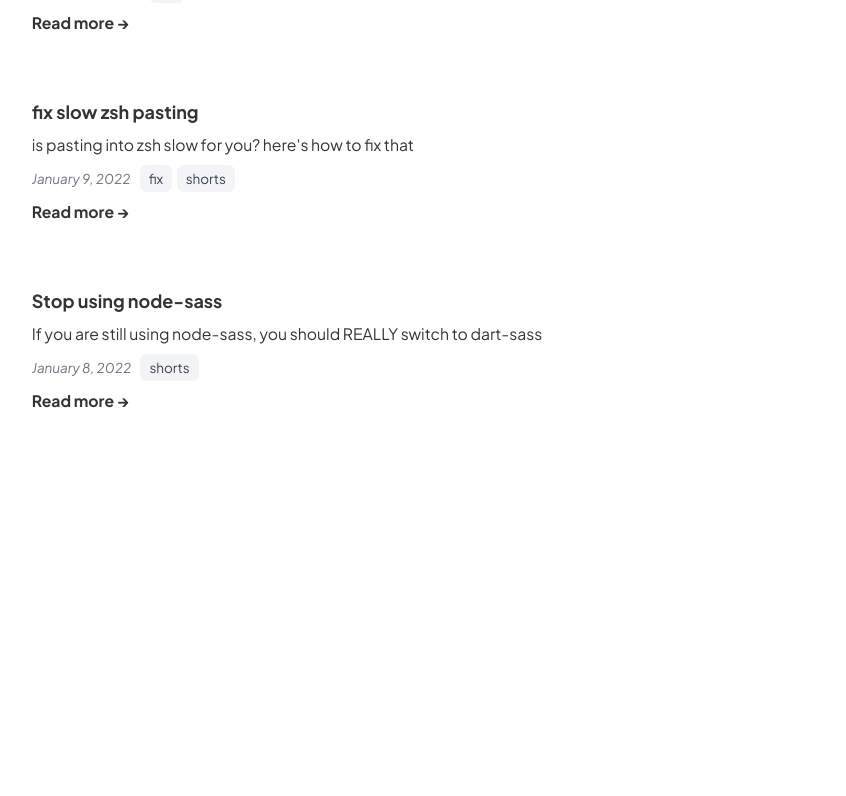
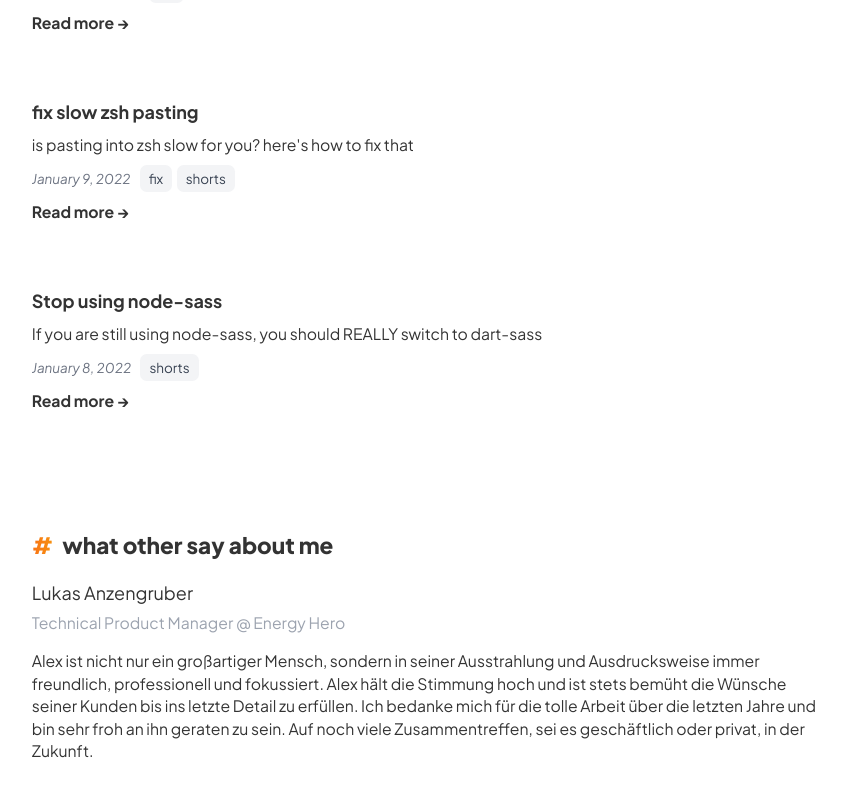
Before and after one commit to kitsunekyo/mostviertel.tech, a Next.js app: page / in a window 1280 px wide. Shown: the part 1082-1878 px from the top of the page, without its empty margins (213-1059 px from the left). Before the commit the page ends 1567 px from the top, so only its background shows below. Built offline with nearby package versions, Linux system fonts and the light colour scheme.

Commit message:
add testimonials

```diff
--- a/src/pages/index.js
+++ b/src/pages/index.js
@@ -7,6 +7,44 @@ import { PostList } from "src/components/PostList";
 
 import { useCheatcode } from "src/hooks/useCheatcode";
 import Image from "next/image";
+
+const testimonials = [
+  {
+    name: "Lukas Anzengruber",
+    role: "Technical Product Manager @ Energy Hero",
+    text: "Alex ist nicht nur ein großartiger Mensch, sondern in seiner Ausstrahlung und Ausdrucksweise immer freundlich, professionell und fokussiert. Alex hält die Stimmung hoch und ist stets bemüht die Wünsche seiner Kunden bis ins letzte Detail zu erfüllen. Ich bedanke mich für die tolle Arbeit über die letzten Jahre und bin sehr froh an ihn geraten zu sein. Auf noch viele Zusammentreffen, sei es geschäftlich oder privat, in der Zukunft.",
+  },
+  {
+    name: "Bernhard Wytek",
+    role: "Product Manager SaaS @ ap24/willhaben",
+    text: "Alex hat eine unglaublich tiefes Verständnis von Webentwicklung. Die Kombination aus Wissen im Bereich Bundling/Frameworks, wie man Enterprise Projekte aufzieht und eine sehr hohe Affinität für User Interfaces und Animationen hat die Arbeit mit Alex sehr lehrreich und fruchtbar gemacht. Jedes Projekt mit ihm lief unglaublich toll und auch Monate nach unserer Zusammenarbeit spricht man noch positiv von den Projekterfolgen die wir gemeinsam erreichen konnten.",
+  },
+  {
+    name: "Kenny Hall",
+    role: "Senior Frontend Developer",
+    text: "I met Alex through a Babel.js slack community. I had ask a question and he jump in to answer my question. Alex went above and beyond to help me out. I'm extremely grateful for him, as he helped me get something I've been working on for a few weeks sorted out in about 2 hours. He had no real reason aside from being kind and giving back time to the greater dev community. It's developers like him that empower others to be successful, cheers to Alex!!",
+  },
+  {
+    name: "Michael E. Jurkovic",
+    role: "Senior Project Manager @ IKARUS Security Software GmbH",
+    text: "Die Zusammenarbeit mit Alex in einen gemeinsamen Projekt war äußerst professionell, konstruktiv und hat dank seiner offenen Art auch sehr viel Spaß gemacht und eine tolle Stimmung in die Projektarbeit gebracht. Durch sein fundiertes Know-how, vor allem im Bereich der Frontend-Entwicklung, haben wir eine maßgeschneiderte Lösung für unseren Auftraggeber geschaffen. Ich habe die Zusammenarbeit sehr zu schätzen gewusst und würde mich auf eine Zusammenarbeit mit ihm jederzeit wieder freuen.",
+  },
+  {
+    name: "Amela Bajric",
+    role: "Content Marketing Manager @ Canva",
+    text: "I've worked with Alex for over a year now and I am amazed by how he is not just great at his job but also at consistently learning other tasks even when the time is tight. He's also been a great teacher to me and inspires me to learn more about technology. We all here rely heavily on his work and he's become our go-to person when it comes to finding quick and effective web technology solutions. I am more than happy to recommend Alex not only for his excellent work but also for him being a person that can easily fit into any team, small or big.",
+  },
+  {
+    name: "Dominik Gocumyan",
+    role: "Selbstständiger Texter / Werbeagentur",
+    text: "Alexander Spieslechner ist ein sehr verlässlicher, professioneller und sympathischer Arbeitskollege. Es macht Spaß, mit ihm zusammenzuarbeiten und seine Fachkenntnisse in fast allen Bereichen des Online Marketings sind mehr als hilfreich, wenn es um die positiven Erledigung von Aufträgen geht!",
+  },
+  {
+    name: "Andreas Jansch",
+    role: "Marketing Manager @ Funstage",
+    text: "Alexander is an amazing person to work with. We used to be colleagues in the same company, but also worked on a lot of other projects together. His knowledge is impressive on so many levels and in so many areas. There is no problem he can't solve.",
+  },
+];
 
 export default function Home({ recentPosts }) {
   useCheatcode();
@@ -139,6 +177,40 @@ export default function Home({ recentPosts }) {
           </div>
         </div>
       </section>
+
+      <section className="py-10 px-6">
+        <div className="contained">
+          <h2 className="text-xl font-extrabold mb-4">
+            <span
+              className="bg-gradient-to-r from-orange-500 to-amber-500 pr-2"
+              style={{
+                WebkitBackgroundClip: "text",
+                WebkitTextFillColor: "transparent",
+              }}
+            >
+              #
+            </span>
+            what other say about me
+          </h2>
+          <div
+            className="flex overflow-auto flex-nowrap"
+            style={{
+              scrollSnapType: "x mandatory",
+            }}
+          >
+            {testimonials.map((t) => (
+              <div key={t.name} className="w-full flex-none snap-center">
+                <h3>{t.name}</h3>
+                <small className="text-sm text-gray-400">{t.role}</small>
+                <p
+                  dangerouslySetInnerHTML={{ __html: t.text }}
+                  className="text-sm my-3"
+                ></p>
+              </div>
+            ))}
+          </div>
+        </div>
+      </section>
     </Layout>
   );
 }
```
